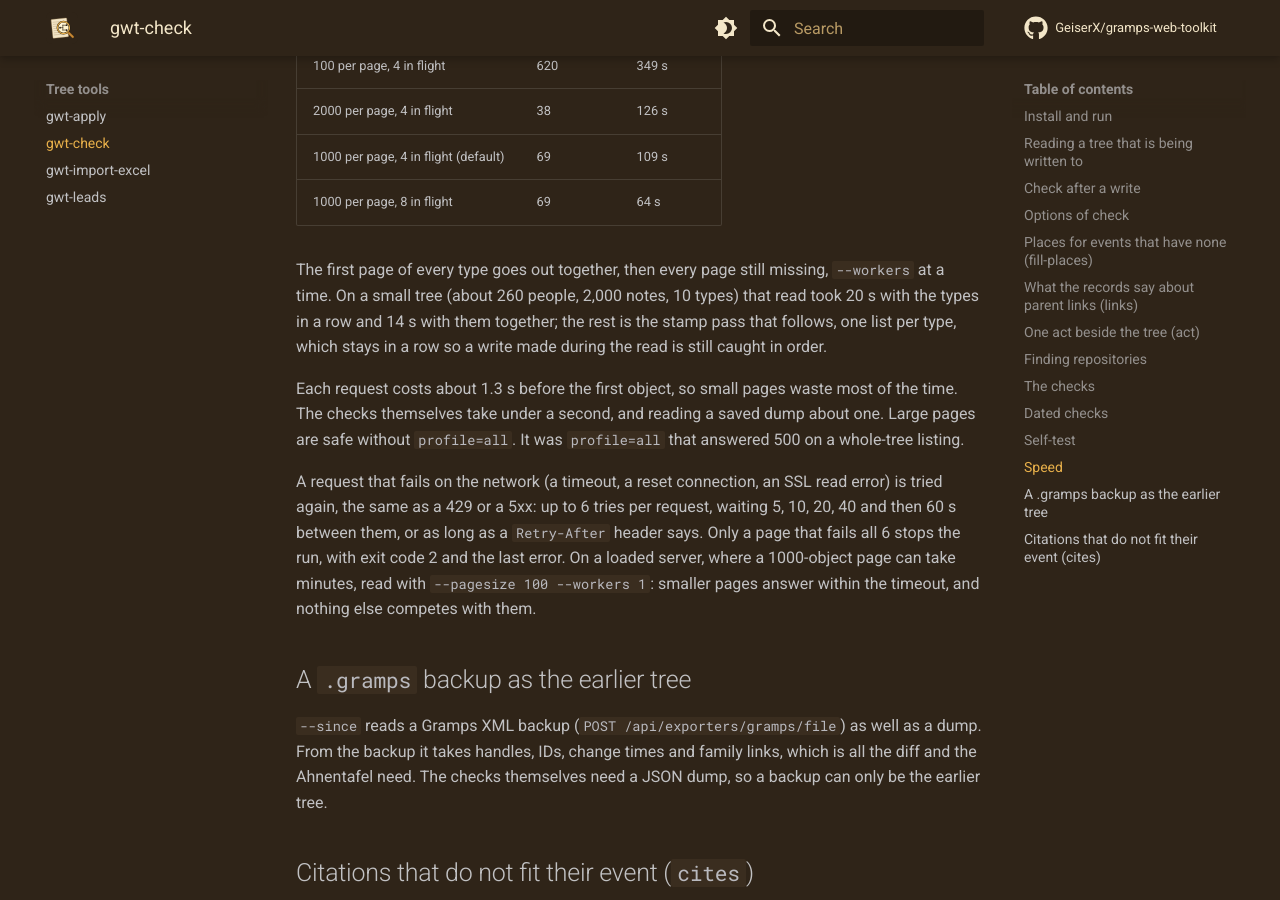
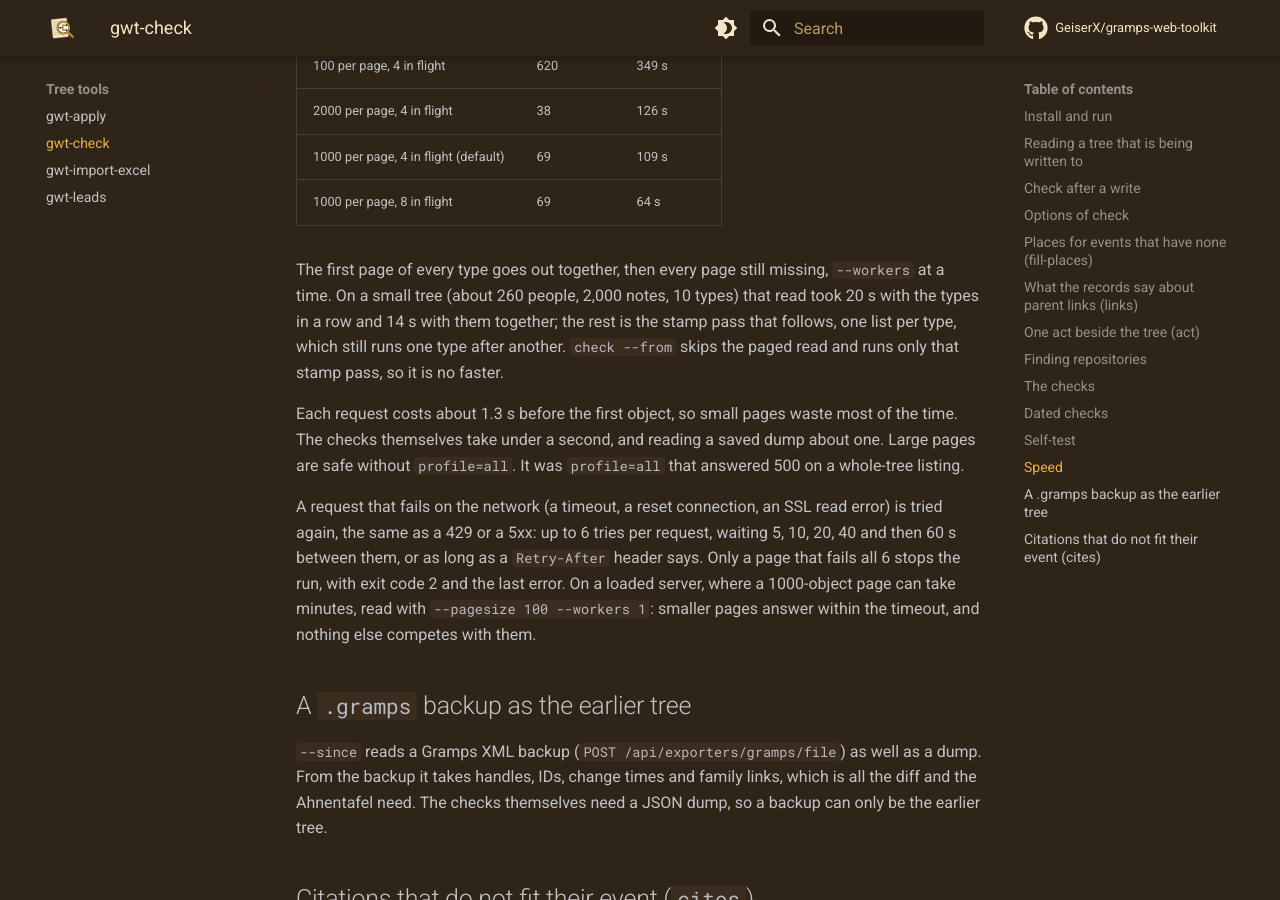
Before and after one commit to GeiserX/gramps-web-toolkit, an MkDocs documentation site: the page built from docs/check.md, in a window 1280 px wide and 900 px high, scrolled down 13058 px. Built offline with MkDocs 1.6.1 and Material for MkDocs 9.7.7, drawn with Linux system fonts in a browser that asks for light colours; comment, search, counter and statistics services are not loaded.

Commit message:
docs(check): drop the ordering reason given for the sequential stamp pass
refresh() needs no order between its per-type stamp lists; it simply has
not been parallelised yet. Say so, and say check --from gains nothing.

```diff
--- a/docs/check.md
+++ b/docs/check.md
@@ -242,7 +242,7 @@ On a tree of 13,035 people, 3,874 families, 10,831 events, 9,120 citations, 5,58
 | 1000 per page, 4 in flight (default) | 69 | 109 s |
 | 1000 per page, 8 in flight | 69 | 64 s |
 
-The first page of every type goes out together, then every page still missing, `--workers` at a time. On a small tree (about 260 people, 2,000 notes, 10 types) that read took 20 s with the types in a row and 14 s with them together; the rest is the stamp pass that follows, one list per type, which stays in a row so a write made during the read is still caught in order.
+The first page of every type goes out together, then every page still missing, `--workers` at a time. On a small tree (about 260 people, 2,000 notes, 10 types) that read took 20 s with the types in a row and 14 s with them together; the rest is the stamp pass that follows, one list per type, which still runs one type after another. `check --from` skips the paged read and runs only that stamp pass, so it is no faster.
 
 Each request costs about 1.3 s before the first object, so small pages waste most of the time. The checks themselves take under a second, and reading a saved dump about one. Large pages are safe without `profile=all`. It was `profile=all` that answered 500 on a whole-tree listing.
 
```
